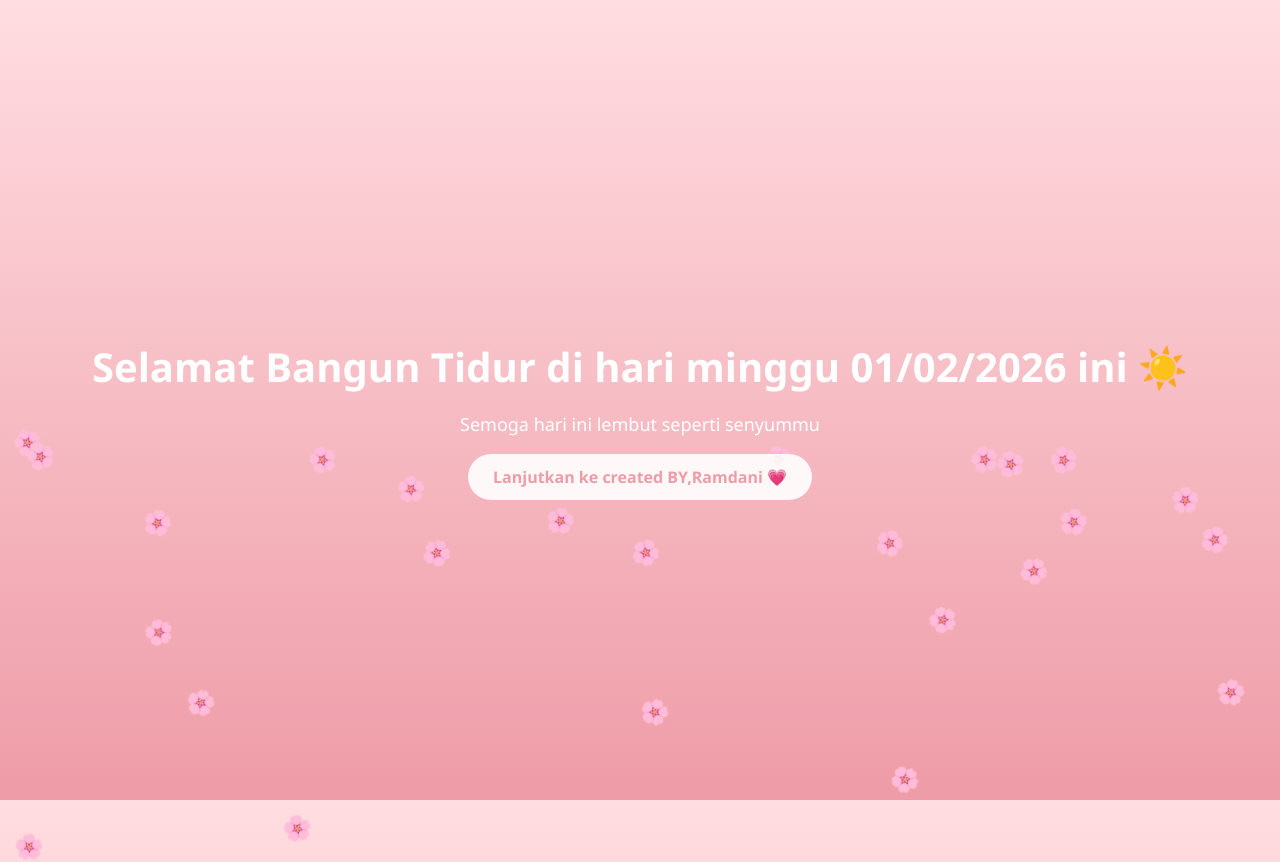
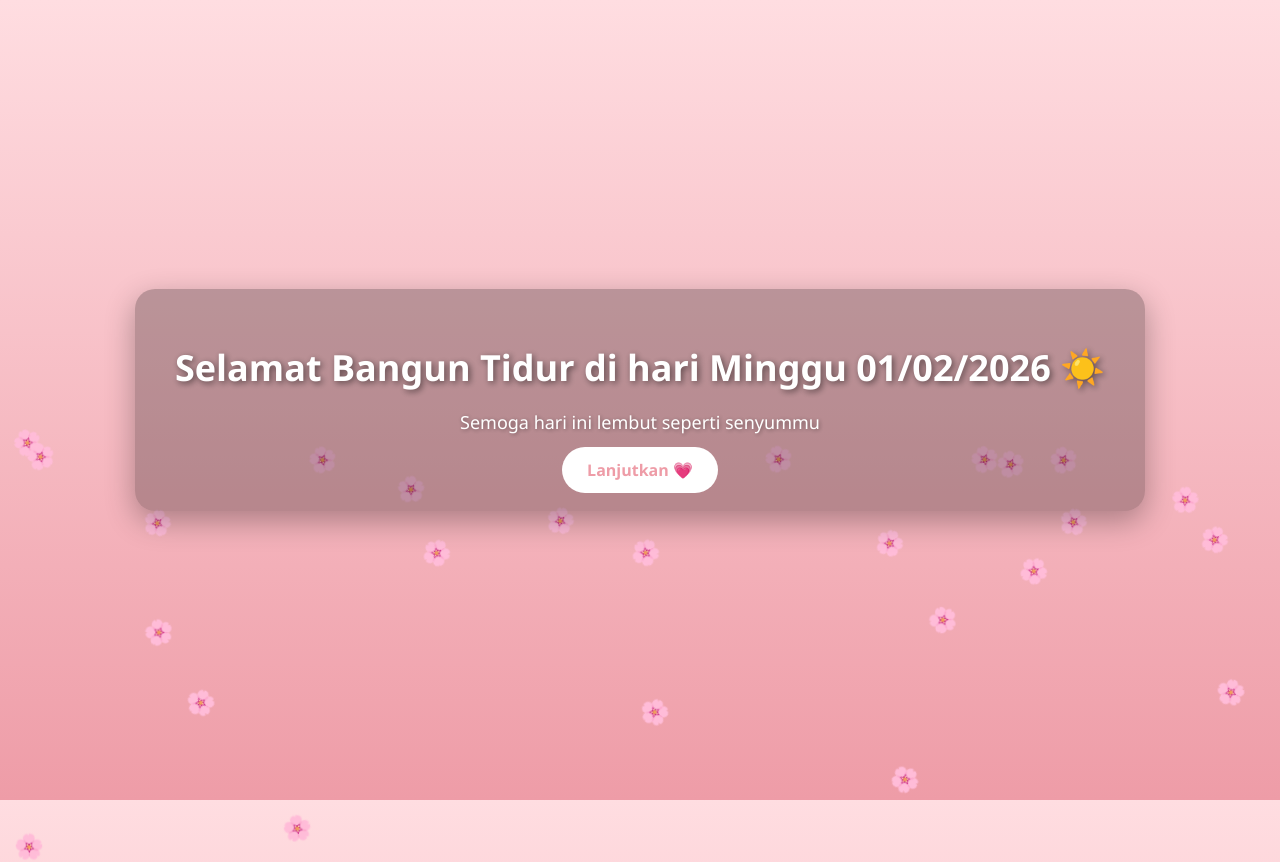
Before and after one commit to ramzooo/special, a plain HTML site: page index.html in a window 1280 px wide. Drawn offline with Linux system fonts and the light colour scheme.

Commit message:
Refactor index.html with improved styles and layout
Updated styling and structure of the HTML page.

```diff
--- a/index.html
+++ b/index.html
@@ -17,24 +17,30 @@
 
     .box {
         text-align: center;
-        color: white;
-        animation: fadeIn 3s ease;
+        color: #ffffff;
+        background: rgba(0,0,0,0.25); /* 🔥 biar teks kebaca */
+        padding: 30px 40px;
+        border-radius: 20px;
+        animation: fadeIn 2s ease;
         z-index: 2;
+        box-shadow: 0 10px 30px rgba(0,0,0,0.3);
     }
 
     h1 {
-        font-size: 40px;
+        font-size: 36px;
         margin-bottom: 10px;
+        text-shadow: 2px 2px 6px rgba(0,0,0,0.5);
     }
 
     p {
         font-size: 18px;
-        margin-bottom: 30px;
+        margin-bottom: 25px;
+        text-shadow: 1px 1px 4px rgba(0,0,0,0.4);
     }
 
     a {
         padding: 12px 25px;
-        background: rgba(255,255,255,0.9);
+        background: white;
         color: #ee9ca7;
         text-decoration: none;
         border-radius: 30px;
@@ -43,11 +49,9 @@
     }
 
     a:hover {
-        background: white;
         transform: scale(1.1);
     }
 
-    /* bunga jatuh */
     .flower {
         position: absolute;
         top: -50px;
@@ -70,9 +74,9 @@
 <body>
 
 <div class="box">
-    <h1>Selamat Bangun Tidur di hari minggu 01/02/2026 ini ☀️</h1>
+    <h1>Selamat Bangun Tidur di hari Minggu 01/02/2026 ☀️</h1>
     <p>Semoga hari ini lembut seperti senyummu</p>
-    <a href="web1.html">Lanjutkan ke created BY,Ramdani 💗</a>
+    <a href="web1.html">Lanjutkan 💗</a>
 </div>
 
 <script>
```
